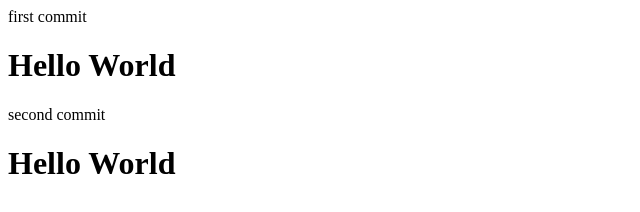
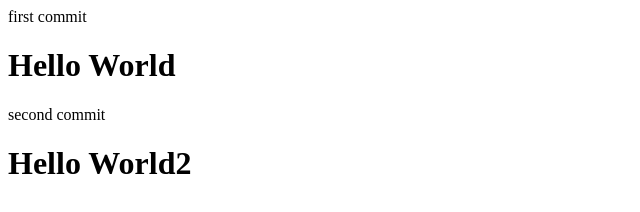
Before and after one commit to bin030119/gittest2, a plain HTML site: page index.html in a window 1280 px wide. Shown: the full height of the page, 0-640 px from the left. Drawn offline with Linux system fonts and the light colour scheme.

Commit message:
third commit

```diff
--- a/index.html
+++ b/index.html
@@ -9,6 +9,6 @@
         <h1>Hello World</h1>
 
         second commit
-        <h1>Hello World</h1>
+        <h1>Hello World2</h1>
     </body>
 </html>
```
